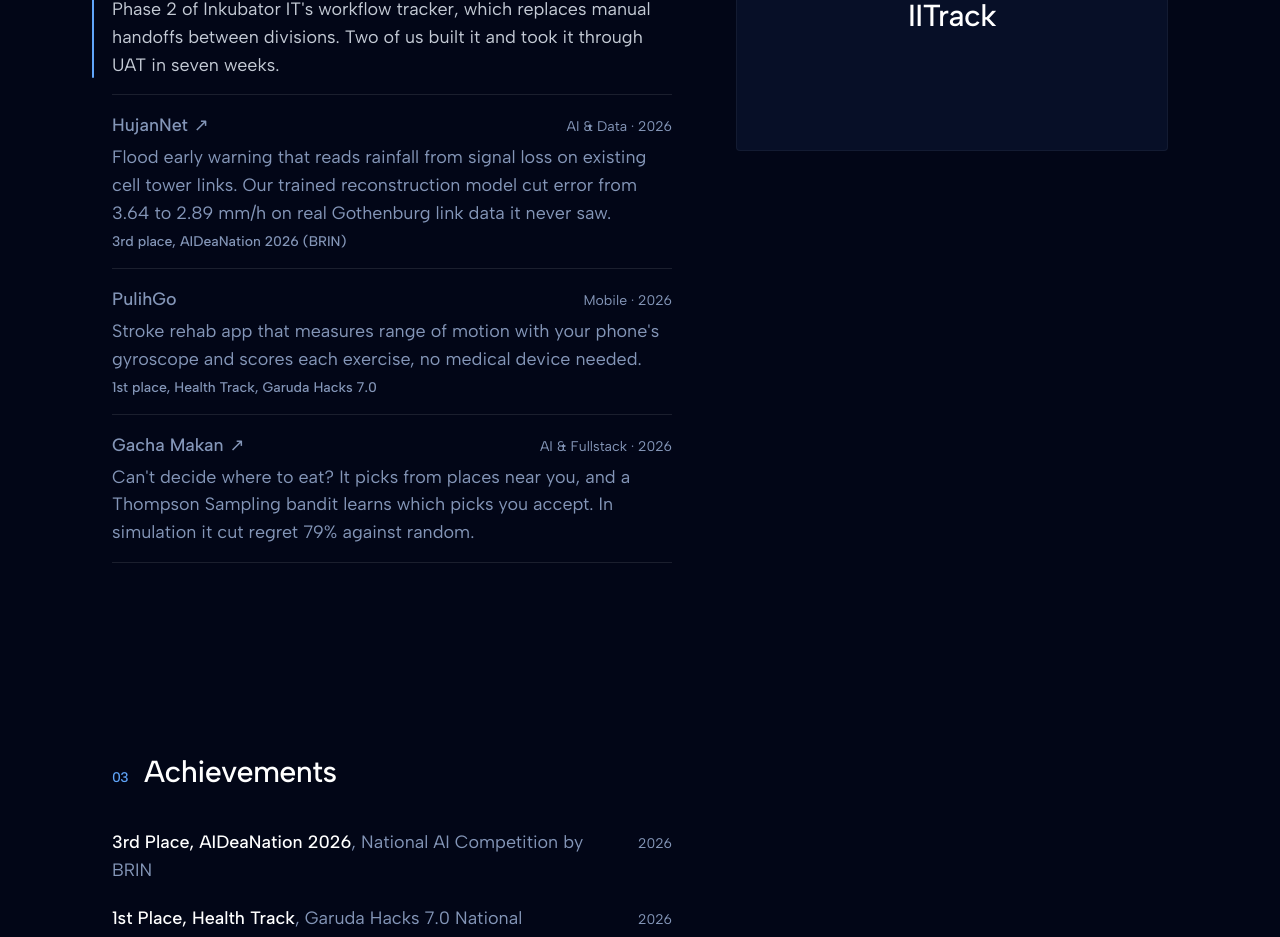
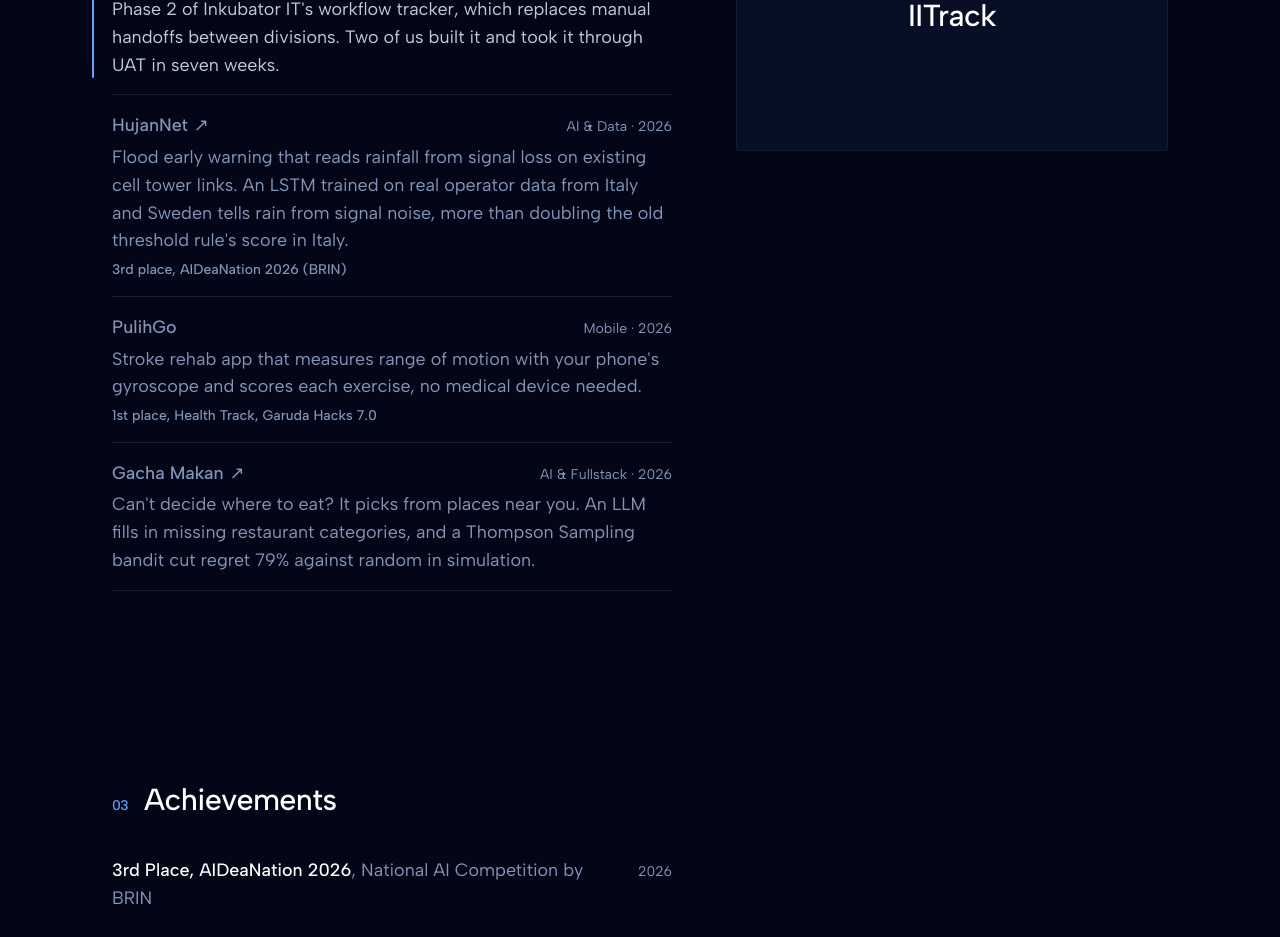
Before and after one commit to adnankurniawann/web-portofolio, a React (Vite) app: page / in a window 1280 px wide. Shown: the part 2256-3193 px from the top of the page. Built offline with nearby package versions, Linux system fonts and the light colour scheme.

Commit message:
Point HujanNet and Gacha Makan at their new repos and update their AI results

```diff
--- a/src/content.js
+++ b/src/content.js
@@ -92,9 +92,9 @@ export const PROJECTS = [
     name: "HujanNet",
     kind: "AI & Data",
     year: "2026",
-    desc: "Flood early warning that reads rainfall from signal loss on existing cell tower links. Our trained reconstruction model cut error from 3.64 to 2.89 mm/h on real Gothenburg link data it never saw.",
+    desc: "Flood early warning that reads rainfall from signal loss on existing cell tower links. An LSTM trained on real operator data from Italy and Sweden tells rain from signal noise, more than doubling the old threshold rule's score in Italy.",
     result: "3rd place, AIDeaNation 2026 (BRIN)",
-    repo: "https://github.com/radityawsgtg/Ujan",
+    repo: "https://github.com/adnankurniawann/hujan-net",
     image: "/assets/proyek/hujannet.webp",
     imageW: 1200,
     imageH: 570,
@@ -114,8 +114,8 @@ export const PROJECTS = [
     name: "Gacha Makan",
     kind: "AI & Fullstack",
     year: "2026",
-    desc: "Can't decide where to eat? It picks from places near you, and a Thompson Sampling bandit learns which picks you accept. In simulation it cut regret 79% against random.",
-    repo: "https://github.com/adnankurniawann/gacha-makan",
+    desc: "Can't decide where to eat? It picks from places near you. An LLM fills in missing restaurant categories, and a Thompson Sampling bandit cut regret 79% against random in simulation.",
+    repo: "https://github.com/adnankurniawann/gacha-makan-ai",
     image: "/assets/proyek/gacha-makan.webp",
     imageW: 1200,
     imageH: 609,
```
